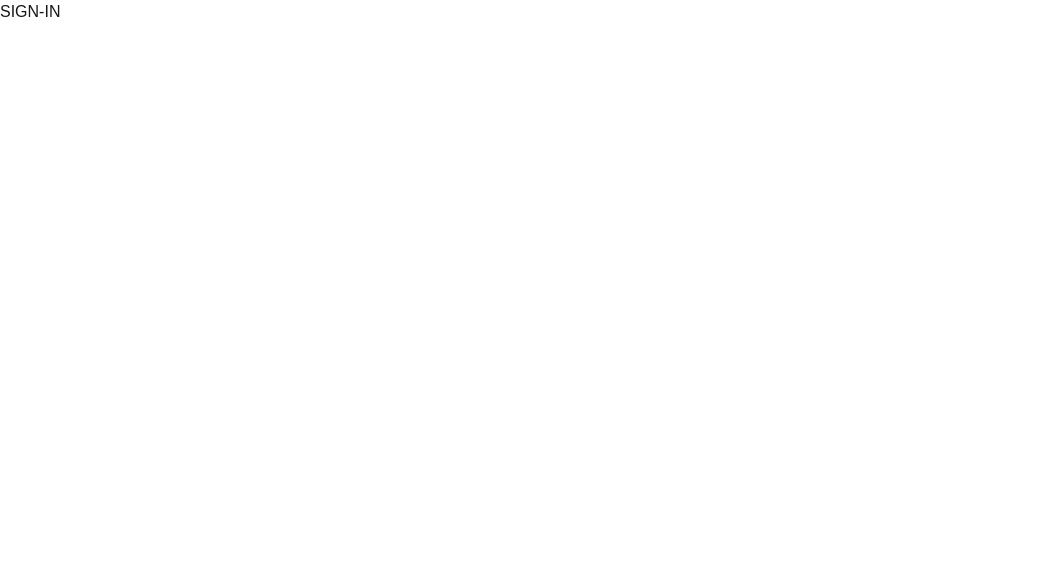
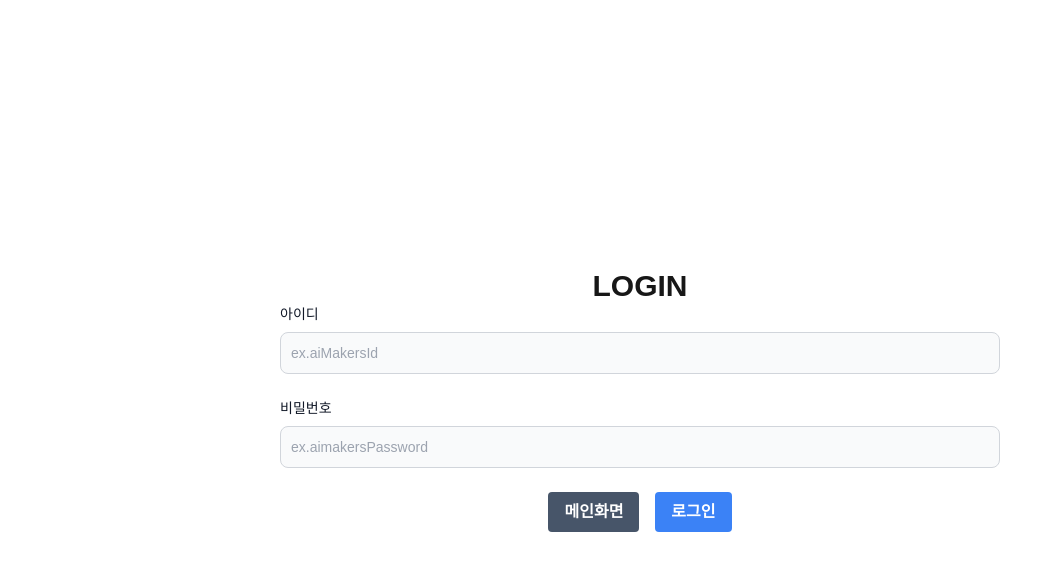
Before and after one commit to pvvng/ai-makers-fe, a Next.js app: page /auth/login in a window 1280 px wide. Shown: the top 570 px of the page, without its empty margins (0-1062 px from the left). Built offline with nearby package versions, Linux system fonts and the light colour scheme.

Commit message:
feat : login page design

```diff
--- a/app/(home)/page.tsx
+++ b/app/(home)/page.tsx
@@ -8,13 +8,16 @@ export const metadata: Metadata = {
 export default function HomePage() {
   return (
     <div className="flex flex-col items-center justify-center h-screen">
+      <div className="text-center">
+        <h1 className="font-extrabold text-4xl">AI-Makers</h1>
         <Link className="hover:underline text-blue-900" href="/auth/login">
           로그인
         </Link>
-      <br />
+        <span> | </span>
         <Link className="hover:underline text-blue-900" href="/auth/join-us">
           회원가입
         </Link>
       </div>
+    </div>
   );
 }
--- a/app/(sign)/auth/login/page.tsx
+++ b/app/(sign)/auth/login/page.tsx
@@ -1,9 +1,35 @@
 import { Metadata } from "next";
+import Input from "@/components/Input";
+import { BlackButton, BlueButton, GreyButton } from "@/components/Button";
 
 export const metadata: Metadata = {
   title: "로그인",
 };
 
+const idProps = {
+  htmlId: "login-id",
+  label: "아이디",
+  placeholder: "ex.aiMakersId",
+  type: "text",
+};
+
+const passwordProps = {
+  htmlId: "login-password",
+  label: "비밀번호",
+  placeholder: "ex.aimakersPassword",
+  type: "password",
+};
+
 export default function SignInPage() {
-  return <div>SIGN-IN</div>;
+  return (
+    <div className="flex flex-wrap h-screen justify-center items-center p-2">
+      <div className="w-[720px] text-center">
+        <h1 className="text-3xl font-bold text-center">LOGIN</h1>
+        <Input inputProps={idProps} />
+        <Input inputProps={passwordProps} />
+        <GreyButton buttonText="메인화면" />
+        <BlueButton buttonText="로그인" />
+      </div>
+    </div>
+  );
 }
--- /dev/null
+++ b/components/Button.tsx
@@ -0,0 +1,23 @@
+export function BlueButton({ buttonText }: { buttonText: string }) {
+  return (
+    <button className="bg-blue-500 hover:bg-blue-700 text-white font-bold py-2 px-4 rounded mx-2 transition-all">
+      {buttonText}
+    </button>
+  );
+}
+
+export function BlackButton({ buttonText }: { buttonText: string }) {
+  return (
+    <button className="bg-black hover:bg-gray-900 text-white font-bold py-2 px-4 rounded mx-2 transition-all delay-500">
+      {buttonText}
+    </button>
+  );
+}
+
+export function GreyButton({ buttonText }: { buttonText: string }) {
+  return (
+    <button className="bg-slate-600 hover:bg-slate-900 text-white font-bold py-2 px-4 rounded mx-2">
+      {buttonText}
+    </button>
+  );
+}
--- /dev/null
+++ b/components/Input.tsx
@@ -0,0 +1,27 @@
+interface InputProps {
+  htmlId: string;
+  label: string;
+  placeholder: string;
+  type: string;
+}
+
+export default function Input({inputProps}: {inputProps: InputProps}) {
+  const { htmlId, label, placeholder, type } = inputProps;
+
+  return (
+    <div id={`${htmlId} input`} className="w-full mb-6">
+      <label
+        htmlFor={htmlId}
+        className="block mb-2 text-sm font-medium text-gray-900 dark:text-white text-start"
+      >
+        {label}
+      </label>
+      <input
+        className="bg-gray-50 border border-gray-300 text-gray-900 text-sm rounded-lg focus:ring-blue-500 focus:border-blue-500 block w-full p-2.5 dark:bg-gray-700 dark:border-gray-600 dark:placeholder-gray-400 dark:text-white dark:focus:ring-blue-500 dark:focus:border-blue-500"
+        type={type}
+        id={htmlId}
+        placeholder={placeholder}
+      />
+    </div>
+  );
+}
```
Lines whose indentation alone changed are shown as unchanged.
